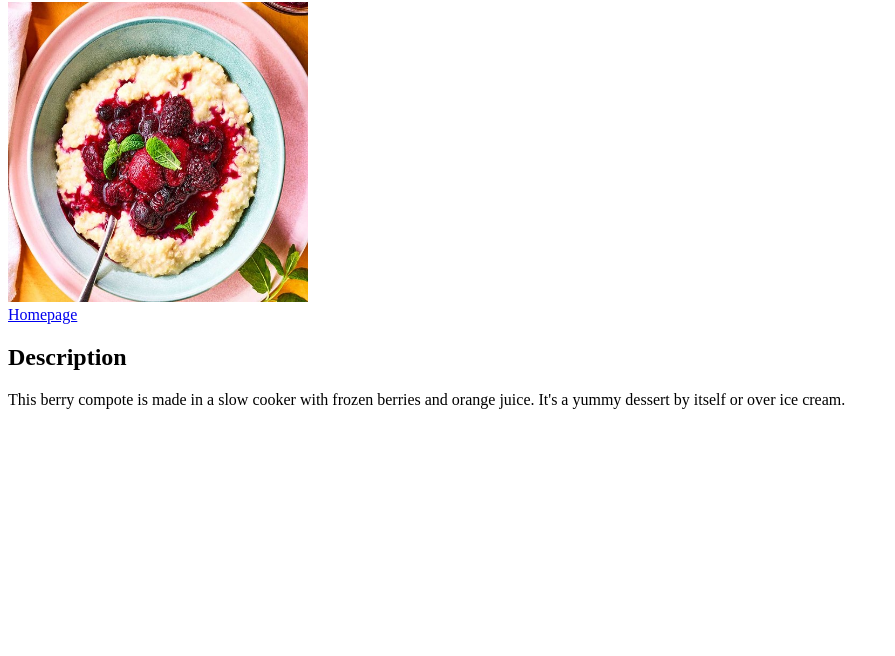
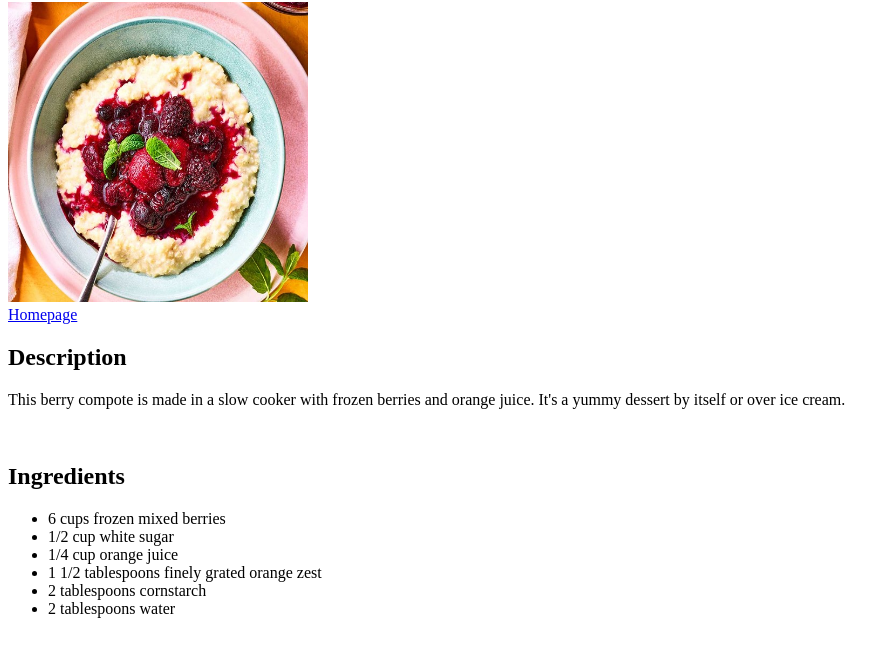
Before and after one commit to bazokibodhi/modern-recipes, a plain HTML site: page recipes/warm-berry-compote.html in a window 1280 px wide. Shown: the part 78-734 px from the top of the page, without its empty margins (0-895 px from the left). Drawn offline with Linux system fonts and the light colour scheme.

Commit message:
<h2>,<ul> and <li> tag added to add unordered list

```diff
--- a/recipes/warm-berry-compote.html
+++ b/recipes/warm-berry-compote.html
@@ -20,5 +20,15 @@
       This berry compote is made in a slow cooker with frozen berries and orange
       juice. It's a yummy dessert by itself or over ice cream.
     </p>
+    <br>
+    <h2>Ingredients</h2>
+    <ul>
+        <li>6 cups frozen mixed berries</li>
+        <li>1/2 cup white sugar</li>
+        <li>1/4 cup orange juice</li>
+        <li>1 1/2 tablespoons finely grated orange zest</li>
+        <li>2 tablespoons cornstarch</li>
+        <li>2 tablespoons water</li>
+    </ul>
   </body>
 </html>
```
